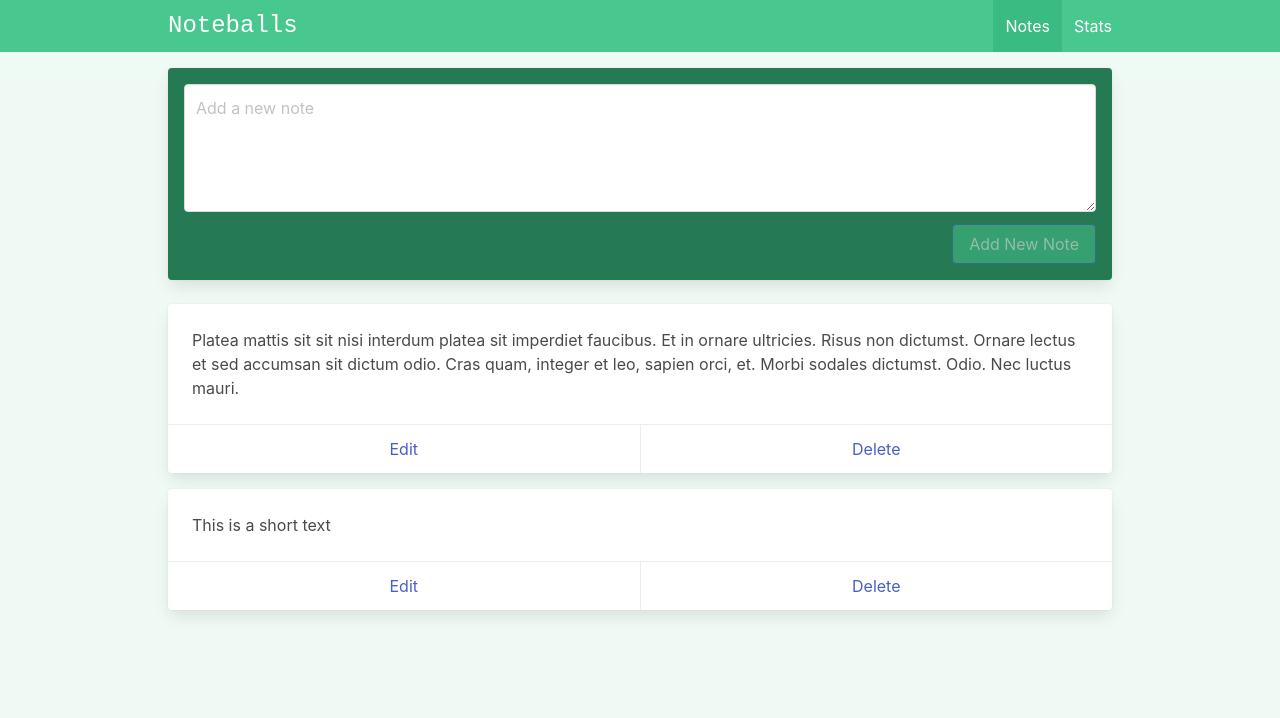
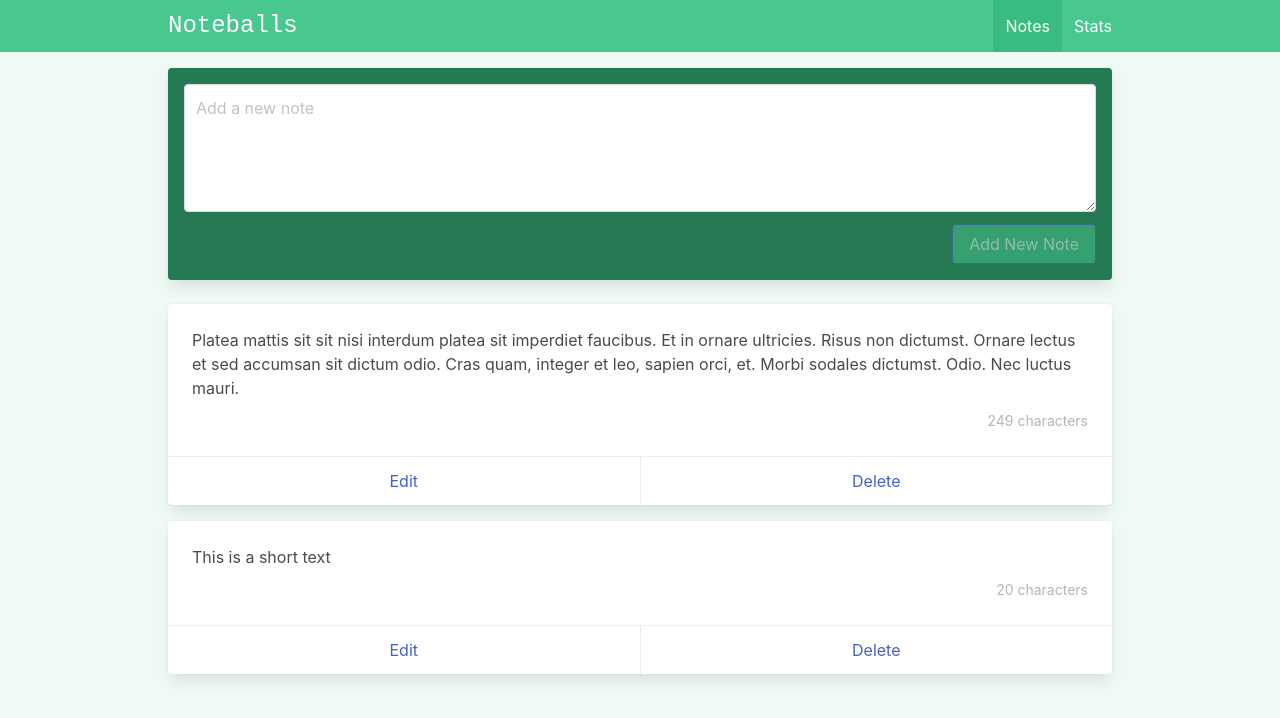
Before and after one commit to PolinaRaguilo/vue-crud-notes, a Vue app: page / in a window 1280 px wide. Shown: the top 718 px of the page. Built offline with nearby package versions, Linux system fonts and the light colour scheme.

Commit message:
add number of characters

```diff
--- a/src/components/CustomNote.vue
+++ b/src/components/CustomNote.vue
@@ -3,6 +3,9 @@
         <div class="card-content">
             <div class="content">
                 {{ note.content }}
+                <div class="has-text-right has-text-grey-light mt-2">
+                    <small>{{ contentLength }}</small>
+                </div>
             </div>
         </div>
         <footer class="card-footer">
@@ -13,10 +16,16 @@
 </template>
 
 <script setup>
+import { computed } from 'vue';
+
 const props = defineProps({
     note: {
         type: Object,
         required: true
     }
 })
+const contentLength = computed(() => {
+    const quantity = props.note.content.length
+    return quantity === 1 ? `${quantity} character` : `${quantity} characters`
+})
 </script>
```
